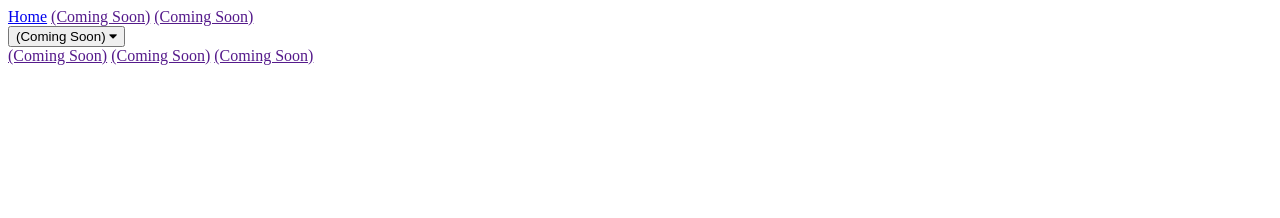
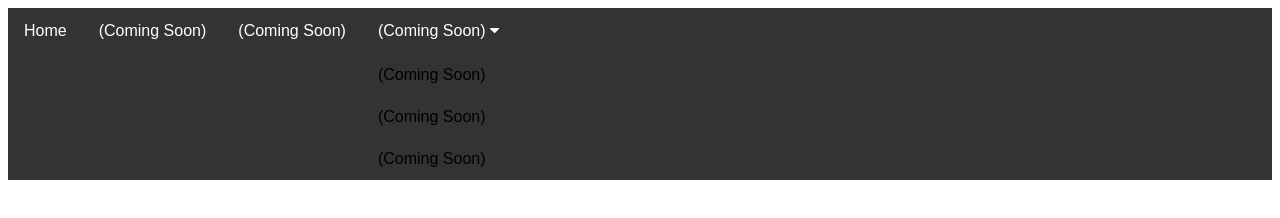
Before and after one commit to Nambaseking01/Scratch-Ultimate-Coding-Shop2, a plain HTML site: page index.html in a window 1280 px wide. Drawn offline with Linux system fonts and the light colour scheme.

Commit message:
incorporating css here trying to fix

```diff
--- a/index.html
+++ b/index.html
@@ -6,6 +6,59 @@
 
 	<link rel="stylesheet" href="https://cdnjs.cloudflare.com/ajax/libs/font-awesome/4.7.0/css/font-awesome.min.css">
 	<link rel="stylesheet" type="text/css" href="style.css">
+
+	<style>
+		body {
+	font-family: Arial, Helvetica, sans-serif;
+}
+
+.navbar {
+	overflow: hidden;
+	background-color: #333;
+}
+
+.navbar a {
+	float: left;
+	font-size: 16px;
+	color: white;
+	text-align: center;
+	padding: 14px 16px;
+	text-decoration: none;
+}
+
+.dropdown {
+	float: left;
+	overflow: hidden;
+}
+
+.dropdown .dropbtn {
+	font-size: 16px;
+	border: none;
+	outline: none;
+	color: white;
+	padding: 14px 16px;
+	background-color: inherit;
+	font-family: inherit;
+	margin: 0;
+}
+
+.dropdown-content a {
+	float: none;
+	color: black;
+	padding: 12px 16px;
+	text-decoration: none;
+	display: block;
+	text-align: left;
+}
+
+.dropdown-content a:hover {
+	background-color: #ddd;
+}
+
+.dropdown:hover .dropdown-content {
+	display: block;
+}
+	</style>
 </head>
 
 <body>
```
